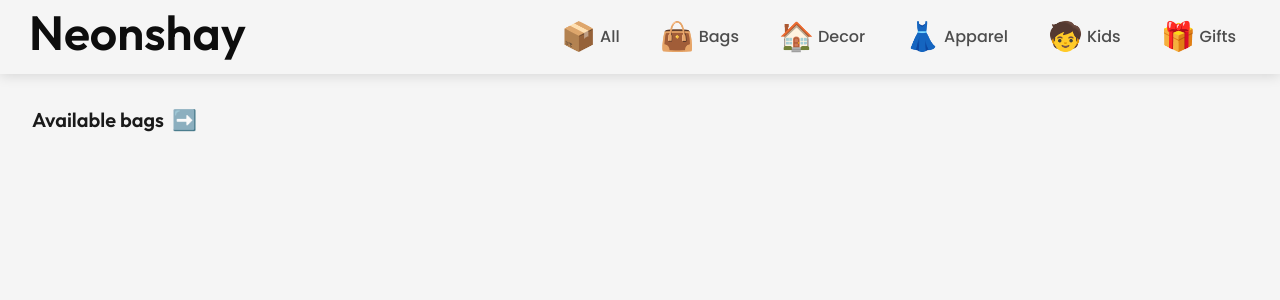
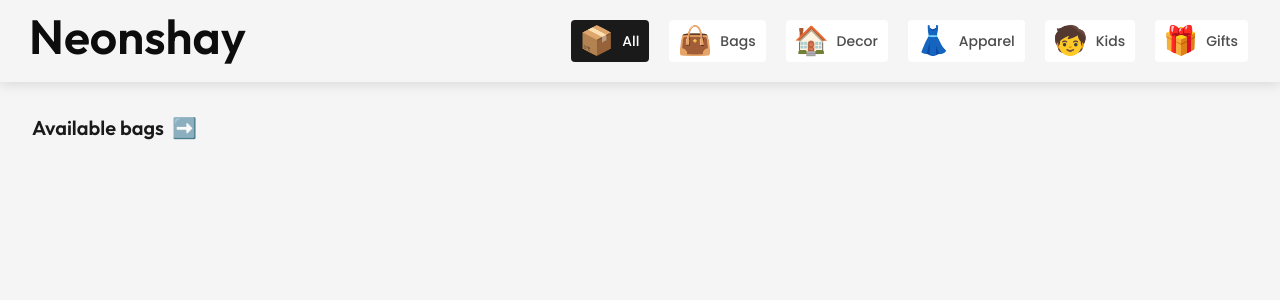
Before and after one commit to ilhamifham/neonshay, a Next.js app: page / in a window 1280 px wide. Shown: the top 300 px of the page. Built offline with nearby package versions, Linux system fonts and the light colour scheme.

Commit message:
Updated some css

```diff
--- a/src/components/CategoriesList.tsx
+++ b/src/components/CategoriesList.tsx
@@ -3,7 +3,7 @@ import CategoriesListItem from "./CategoriesListItem";
 
 export default function CategoriesList() {
   return (
-    <ul className={"px-4 pt-1 pb-3 w-full flex flex-row gap-5 overflow-x-auto no-scrollbar min-[33rem]:justify-center lg:w-auto lg:gap-4 lg:py-1.5"}>
+    <ul className={"px-4 pt-1 pb-4 w-full flex flex-row gap-5 overflow-x-auto no-scrollbar min-[45.1875rem]:justify-center min-[45.1875rem]:w-auto lg:pb-1"}>
       {categories.map((category) => {
         return <CategoriesListItem key={category.text} text={category.text} emoji={category.emoji} />;
       })}
--- a/src/components/CategoriesListItem.tsx
+++ b/src/components/CategoriesListItem.tsx
@@ -1,4 +1,7 @@
+"use client";
+
 import Link from "next/link";
+import { usePathname } from "next/navigation";
 
 type CategoriesListProps = {
   text: string;
@@ -7,14 +10,15 @@ type CategoriesListProps = {
 
 export default function CategoriesListItem({ text, emoji }: CategoriesListProps) {
   const urlLink = text === "all" ? "/" : `/${text}`;
+  const pathname = usePathname();
 
   return (
     <li>
-      <Link href={urlLink} className={"capitalize flex flex-col items-center gap-1 px-3 lg:flex-row group"}>
-        <div aria-hidden className={"text-[1.75rem] duration-300 group-hover:scale-110"}>
+      <Link href={urlLink} className={`capitalize flex flex-row items-center gap-2 pl-2 pr-2.5 rounded-sm ${pathname === urlLink ? "bg-subheading text-light" : "bg-light duration-300 transition-colors hover:bg-dark group"}`}>
+        <div aria-hidden className={"text-[1.75rem] duration-300 transition-transform group-hover:rotate-z-12"}>
           {emoji}
         </div>
-        <div className={"font-medium text-sm lg:text-base"}>{text}</div>
+        <div className={"font-medium text-sm"}>{text}</div>
       </Link>
     </li>
   );
--- a/src/components/Header.tsx
+++ b/src/components/Header.tsx
@@ -4,7 +4,7 @@ import CategoriesList from "./CategoriesList";
 export default function Header() {
   return (
     <header className={"bg-neutral shadow-normal sticky top-0"}>
-      <div className={"pt-4 flex flex-col items-center justify-center gap-4 max-w-full lg:px-4 lg:flex-row lg:justify-between lg:py-2.5"}>
+      <div className={"pt-4 flex flex-col items-center justify-center gap-4 max-w-full lg:flex-row lg:px-4 lg:pb-4 lg:justify-between"}>
         <Link href={"/"} className={"font-heading text-heading text-5xl ml-3.25 mr-4 -mt-1.75 mb-1"}>
           Neonshay
         </Link>
```
